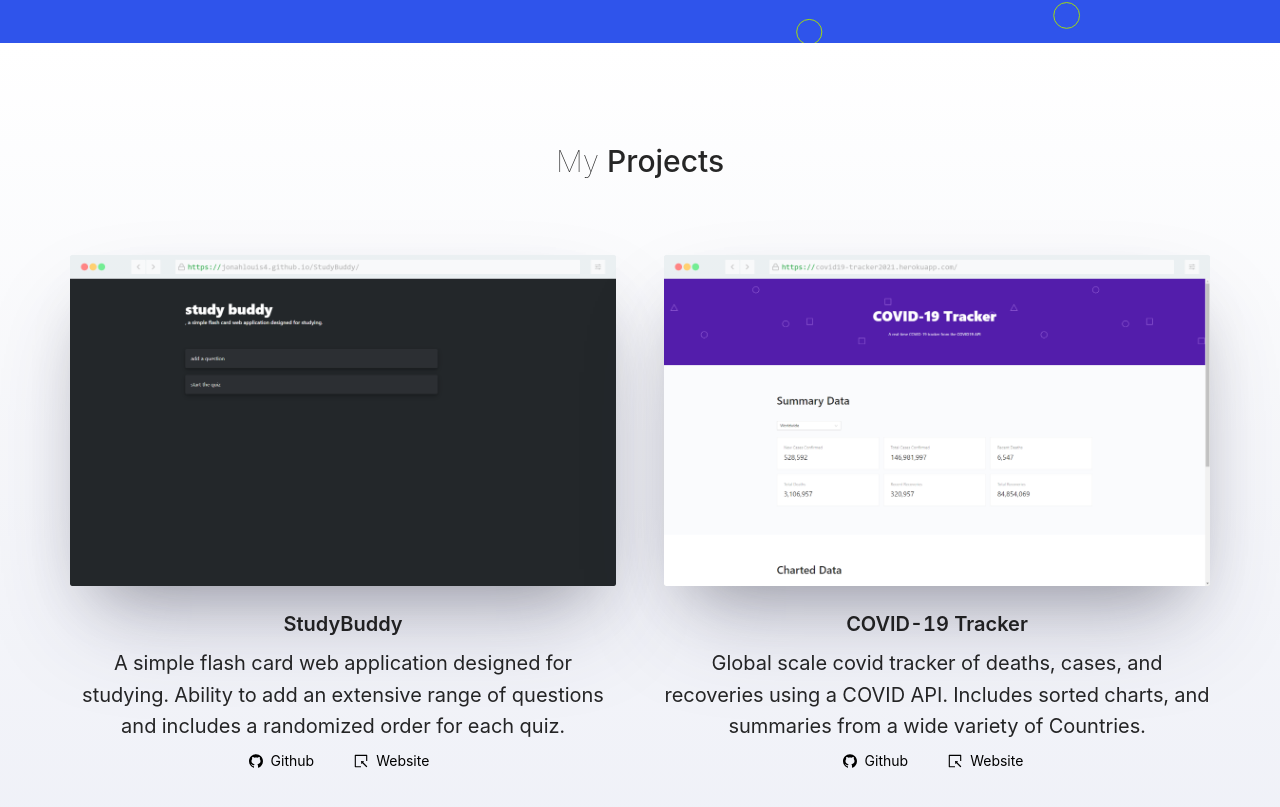
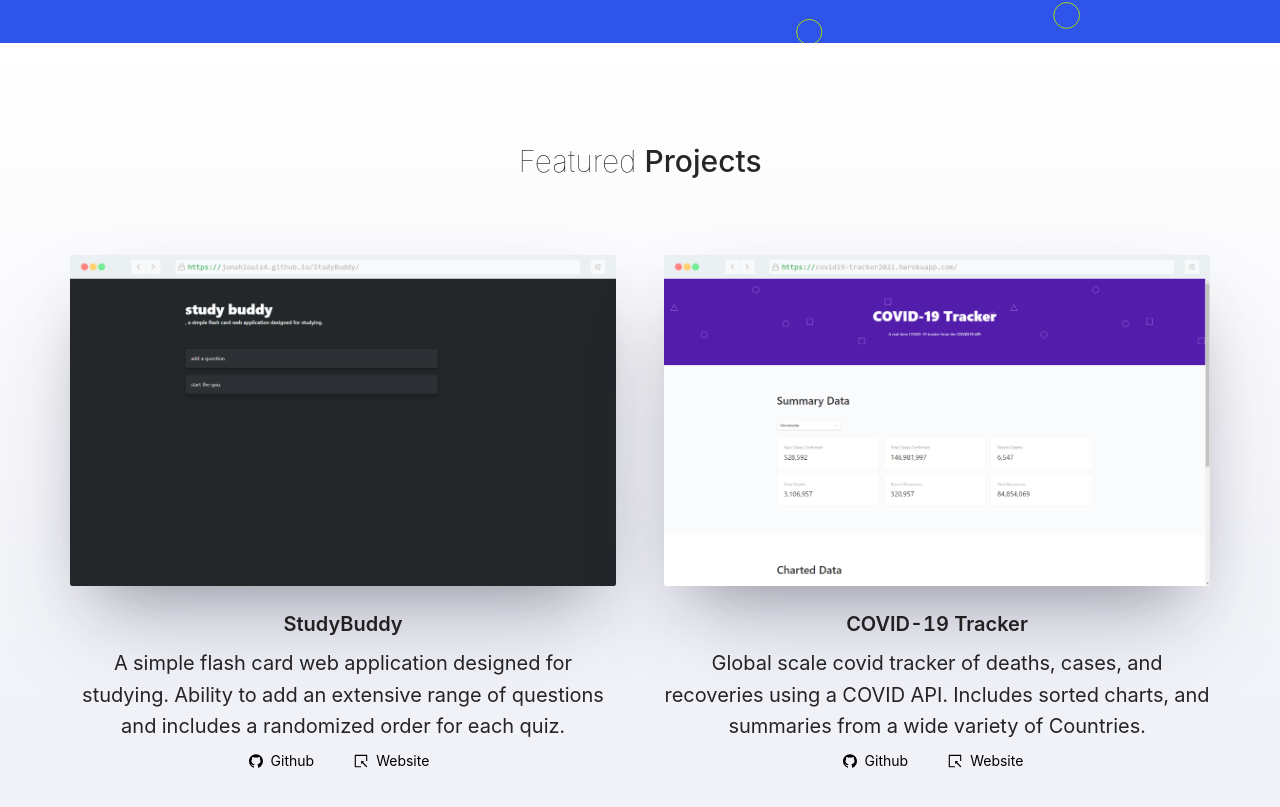
Before and after one commit to jonahlouis4/Portfolio-v3, a React (Create React App) app: page / in a window 1280 px wide. Shown: the part 1690-2497 px from the top of the page. Built offline with nearby package versions, Linux system fonts and the light colour scheme.

Commit message:
Modified wording

```diff
--- a/src/App.less
+++ b/src/App.less
@@ -14,7 +14,7 @@
     }
     .container-bg-2 {
         background: rgb(255,255,255);
-        background: linear-gradient(180deg, rgba(255,255,255,1) 0%, rgba(215,219,236,0.7959558823529411) 100%);
+        background: linear-gradient(180deg, rgba(255,255,255,1) 0%, rgba(215,219,236,0.7959558823529411) 100%);;
     }
     .container-bg-3 {
         background-color: #1f1f1f,
--- a/src/components/Projects.js
+++ b/src/components/Projects.js
@@ -134,7 +134,7 @@ const Projects = () => {
             style={{textAlign: 'center'}}
             variants={titleVariant}
             >
-                <Title style={sectionTitle}>My <span style={{fontWeight: '500'}}>Projects</span></Title>
+                <Title style={sectionTitle}>Featured <span style={{fontWeight: '500'}}>Projects</span></Title>
             </motion.div>
             {/* Projects */}
             <div
--- a/src/components/Technologies.js
+++ b/src/components/Technologies.js
@@ -166,7 +166,7 @@ const Technologies = () => {
             style={{textAlign:'center'}}
             variants={titleVariant}
             >
-                <Title style={sectionTitle}>My <span style={{fontWeight: '500'}}>Technologies</span></Title>
+                <Title style={sectionTitle}>My Latest <span style={{fontWeight: '500'}}>Technologies</span></Title>
             </motion.div>
             <div
             style={{paddingTop:'75px'}}
```
Also changed, not shown: 1 other file (tests, documents, lock files or other folders).
